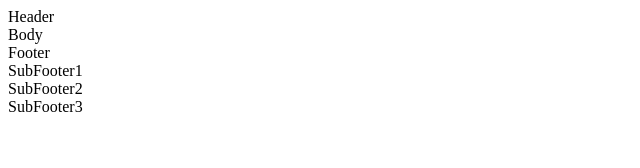
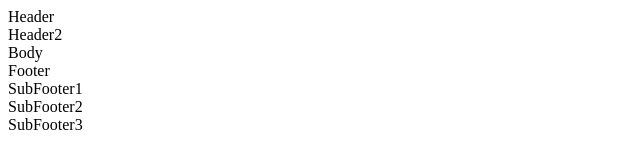
Before and after one commit to blackBoxMod/gitpractice0, a plain HTML site: page views/index.html in a window 1280 px wide. Shown: the whole page, without its empty margins (0-640 px from the left). Drawn offline with Linux system fonts and the light colour scheme.

Commit message:
Rebasing

```diff
--- a/views/index.html
+++ b/views/index.html
@@ -8,6 +8,7 @@
 </head>
 <body>
     <header>Header</header>
+    <header>Header2</header>
     <div>Body</div>
 
 
```
